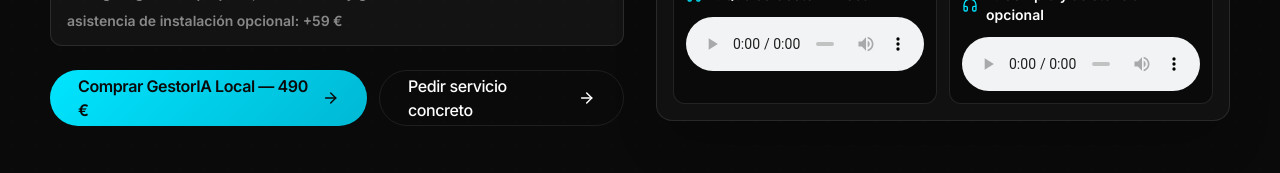
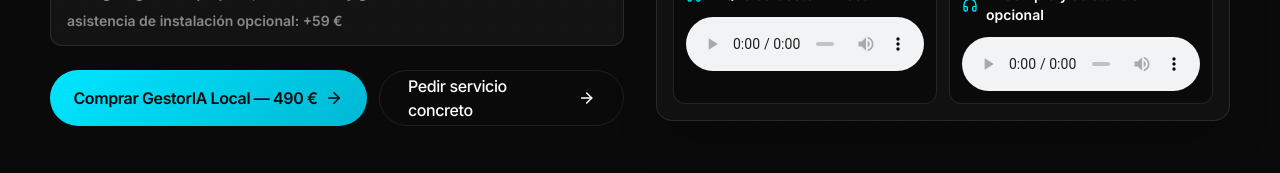
Before and after one commit to darkjarviselit/iaflashelite-web, a Next.js app: page /gestoria-local in a window 1280 px wide. Shown: the part 627-800 px from the top of the page. Built offline with nearby package versions, Linux system fonts and the light colour scheme.

Commit message:
fix: improve GestorIA Local primary CTA layout

```diff
--- a/src/app/gestoria-local/page.tsx
+++ b/src/app/gestoria-local/page.tsx
@@ -225,8 +225,14 @@
                         </p>
                     </div>
                     <div className="mt-6 flex flex-col gap-3 sm:flex-row">
-                        <Button href={BUY_HREF} size="lg" variant="gradient">
-                            Comprar GestorIA Local — 490 € <ArrowRight size={18} />
+                        <Button
+                            href={BUY_HREF}
+                            size="lg"
+                            variant="gradient"
+                            className="w-full whitespace-nowrap px-5 text-sm leading-none sm:w-auto sm:min-w-[19rem] sm:px-7 sm:text-base"
+                        >
+                            Comprar GestorIA Local — 490 €{" "}
+                            <ArrowRight className="h-[18px] w-[18px] shrink-0" />
                         </Button>
                         <Button
                             href={SPECIFIC_SERVICE_HREF}
```
